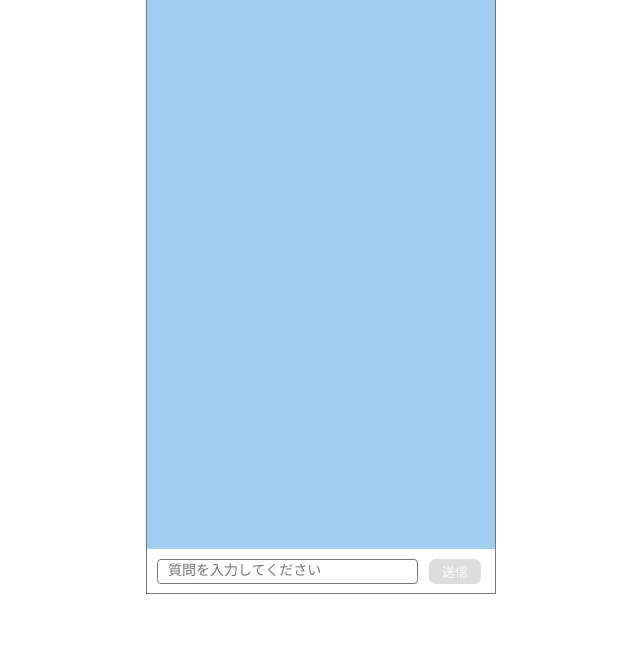
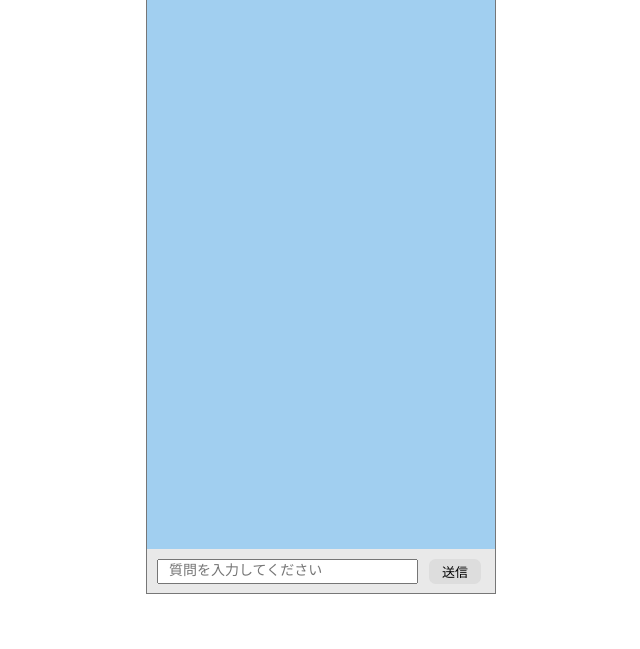
Before and after one commit to engenius-oca/Amazon-Lex-v2-For-JavaScript, a Flask app: page /bot in a window 1280 px wide. Shown: the part 43-692 px from the top of the page, without its empty margins (319-959 px from the left). Run offline with Flask 2, Linux system fonts and the light colour scheme.

Commit message:
change inputField color

```diff
--- a/static/top.css
+++ b/static/top.css
@@ -46,7 +46,7 @@ h1{
     border-bottom: 1px solid #777;
     border-left: 1px solid #777;
     border-right: 1px solid #777;
-    background-color: #FFF;
+    background-color: rgb(233, 233, 233);
     margin: 0 auto;
 }
 /*入力する場所*/
@@ -57,8 +57,6 @@ h1{
     font-size: 14px;
     color: #000;
     box-sizing: border-box;
-    border: 1px solid #777;
-    border-radius: 4px;
     padding-left: 10px;
     margin: auto 10px;
 }
@@ -75,7 +73,7 @@ h1{
     margin-right: 4%;
     font-size: 13px;
     background: #dddddd;
-    color: white;
+    color: black;
     display: block;
     /*デフォルトのボーダーを消す*/
     border: none;
```
